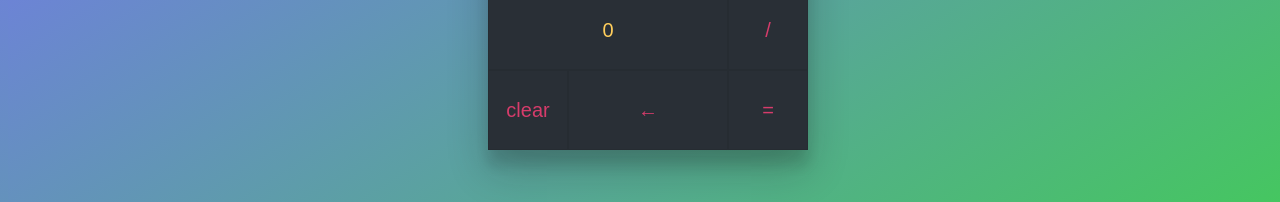
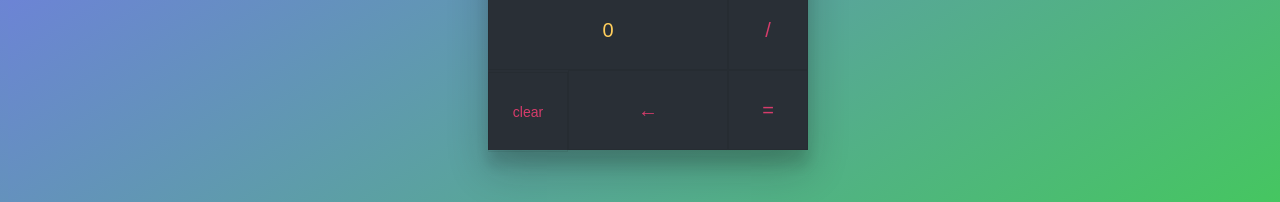
Before and after one commit to diego2606/calc-app, a React (Create React App) app: page / in a window 1280 px wide. Shown: the part 368-570 px from the top of the page. Built offline with nearby package versions, Linux system fonts and the light colour scheme.

Commit message:
style: :lipstick: Add Button CSS and JSX components in a new folder
Created a new `components/Button` directory.

```diff
--- a/src/App.jsx
+++ b/src/App.jsx
@@ -3,7 +3,7 @@ import React from "react";
 import MathOperations from "./components/MathOperations";
 import Result from "./components/Result";
 import Functions from "./components/Functions";
-import Button from "./components/Button";
+import Button from "./components/Button/Button";
 
 import './App.css'
 
--- /dev/null
+++ b/src/components/Button/Button.css
@@ -0,0 +1,3 @@
+.button-long-text {
+    font-size: 14px;
+}
--- a/src/components/Button.jsx
+++ b/src/components/Button/Button.jsx
@@ -1,8 +1,9 @@
 // import React
 import React from "react";
 import PropTypes from 'prop-types'
+import './Button.css'
 // Component functional
-
+// type = button-long-text
 const Button = ({ type, text, clickHandler }) => {
     return (
         <button className={type} onClick={() => {clickHandler(text)}}>
--- a/src/components/Functions.jsx
+++ b/src/components/Functions.jsx
@@ -1,11 +1,11 @@
 import React from "react";
 import PropTypes from 'prop-types'
-import Button from "./Button";
+import Button from "./Button/Button";
 
 
 const Functions = ({onContentClear, onDelete}) => (
     <section className="functions">
-        <Button text="clear" clickHandler={onContentClear}/>
+        <Button type="button-long-text" text="clear" clickHandler={onContentClear}/>
         <Button text="&larr;" clickHandler={onDelete}/>
     </section>
 )
--- a/src/components/MathOperations.jsx
+++ b/src/components/MathOperations.jsx
@@ -1,6 +1,6 @@
 import React from "react";
 import PropTypes from 'prop-types'
-import Button from "./Button";
+import Button from "./Button/Button";
 
 const MathOperations = ({onClickOperation, onClickEqual}) => (
     <section className="math-operations">
```
